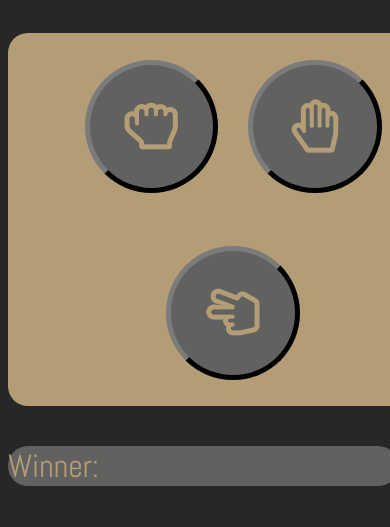
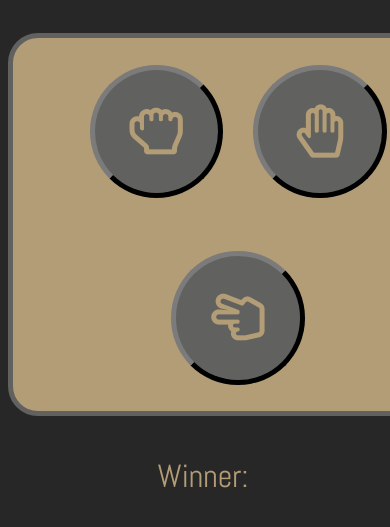
Before and after one commit to mitchmalinin/RocPapSci, a plain HTML site: page index.html in a window 390 px wide. Shown: the part 359-886 px from the top of the page. Drawn offline with Linux system fonts and the light colour scheme.

Commit message:
html and css done, still not responsive tho

```diff
--- a/index.html
+++ b/index.html
@@ -14,15 +14,12 @@
         <h1>Rock Paper Scissors</h1>
     </header>
     <div class="container">
-        <button><i class="far fa-hand-rock fa-4x"></i></button>
-        <button><i class="far fa-hand-paper fa-4x"></i></button>
-        <button><i class="far fa-hand-scissors fa-4x"></i></button>
-
+        <button id="btn1"><i class="far fa-hand-rock fa-4x"></i></button>
+        <button id="btn2"><i class="far fa-hand-paper fa-4x"></i></button>
+        <button id="btn3"><i class="far fa-hand-scissors fa-4x"></i></button>
     </div>
     <div class="container-score">
-            <div>
-            <label for="#">Winner: </label>
-            </div>
+            <label for="#" id="winner">Winner: </label>
     </div>
 
 </body>
--- a/style.css
+++ b/style.css
@@ -23,18 +23,16 @@ h1{
     width:450px;
     margin: auto;
     text-align: center;
-    border-radius: 20px;
-
+    border-radius: 30px;
+    border-color: #61615F;
+    border-width: 5px;
+    border-style: solid;
 }
 
 
 .container-score{
-    background: #61615F;
     margin: 2.5em 0em;
-    position: relative;
-
-    border-radius: 20px;
-
+   text-align: center;
 }
 .far{
     color: #B39D76;
@@ -54,4 +52,12 @@ button{
     border-color: #272727;
     border-width: 5px;
     padding: 0;
+    outline: none;
+
 }
+button:hover{
+    background: #272727;
+    transition: all .4s ease;
+    -webkit-transition: all .3s ease;
+
+}
```
